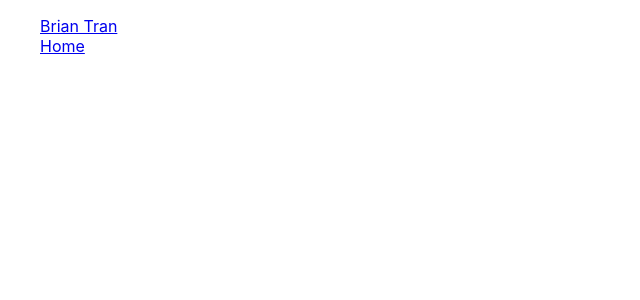
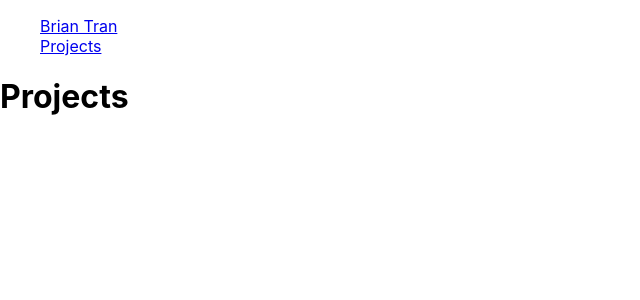
Before and after one commit to briantran98/portfoliots, a React (Create React App) app: page /projects in a window 1280 px wide. Shown: the top 300 px of the page, without its empty margins (0-640 px from the left). Built offline with nearby package versions, Linux system fonts and the light colour scheme; the HTML template or start-up script is replaced by a standard one.

Commit message:
Creating test suites for App component

```diff
--- a/src/App.tsx
+++ b/src/App.tsx
@@ -3,12 +3,10 @@ import { BrowserRouter as Router, Route } from "react-router-dom";
 
 import Header from "./components/Navigation/Navigation";
 import Landing from './components/Landing/Landing'
+import Project from "./components/Project"
 
 import "./App.css";
 
-function Home() {
-  return <h1>Home</h1>;
-}
 
 function App() {
   return (
@@ -17,7 +15,7 @@ function App() {
         <header className="App-header">
           <Header />
           <Route path="/" exact component={Landing} />
-          <Route path="/home" component={Home} />
+          <Route path="/projects" component={Project} />
         </header>
       </div>
     </Router>
--- a/src/components/Navigation/Navigation.tsx
+++ b/src/components/Navigation/Navigation.tsx
@@ -6,7 +6,7 @@ const Navigation = () => {
   return (
     <ul className="navigation__list">
       <li><Link to="/">Brian Tran</Link></li>
-      <li><Link to="/home">Home</Link></li>
+      <li><Link to="/projects">Projects</Link></li>
     </ul>
   );
 };
--- /dev/null
+++ b/src/components/Project/index.tsx
@@ -0,0 +1,9 @@
+import * as React from 'react';
+
+const index = () => {
+    return (
+        <h1>Projects</h1>
+    );
+}
+
+export default index;
```
Also changed, not shown: 2 other files (tests, documents, lock files or other folders).
